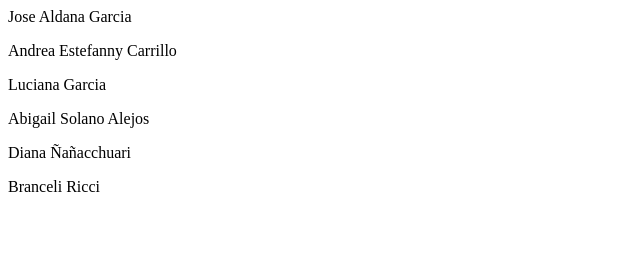
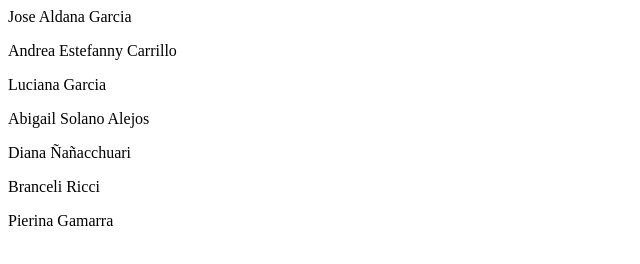
Before and after one commit to JoseAldanaCTC/prueba-compartido, a plain HTML site: page index.html in a window 1280 px wide. Shown: the whole page, without its empty margins (0-640 px from the left). Drawn offline with Linux system fonts and the light colour scheme.

Commit message:
Pierina
Agregue mi nombre

```diff
--- a/index.html
+++ b/index.html
@@ -4,3 +4,4 @@
 <p>Abigail Solano Alejos </p>
 <p>Diana Ñañacchuari</p>
 <p>Branceli Ricci</p>
+<p>Pierina Gamarra</p>
```
